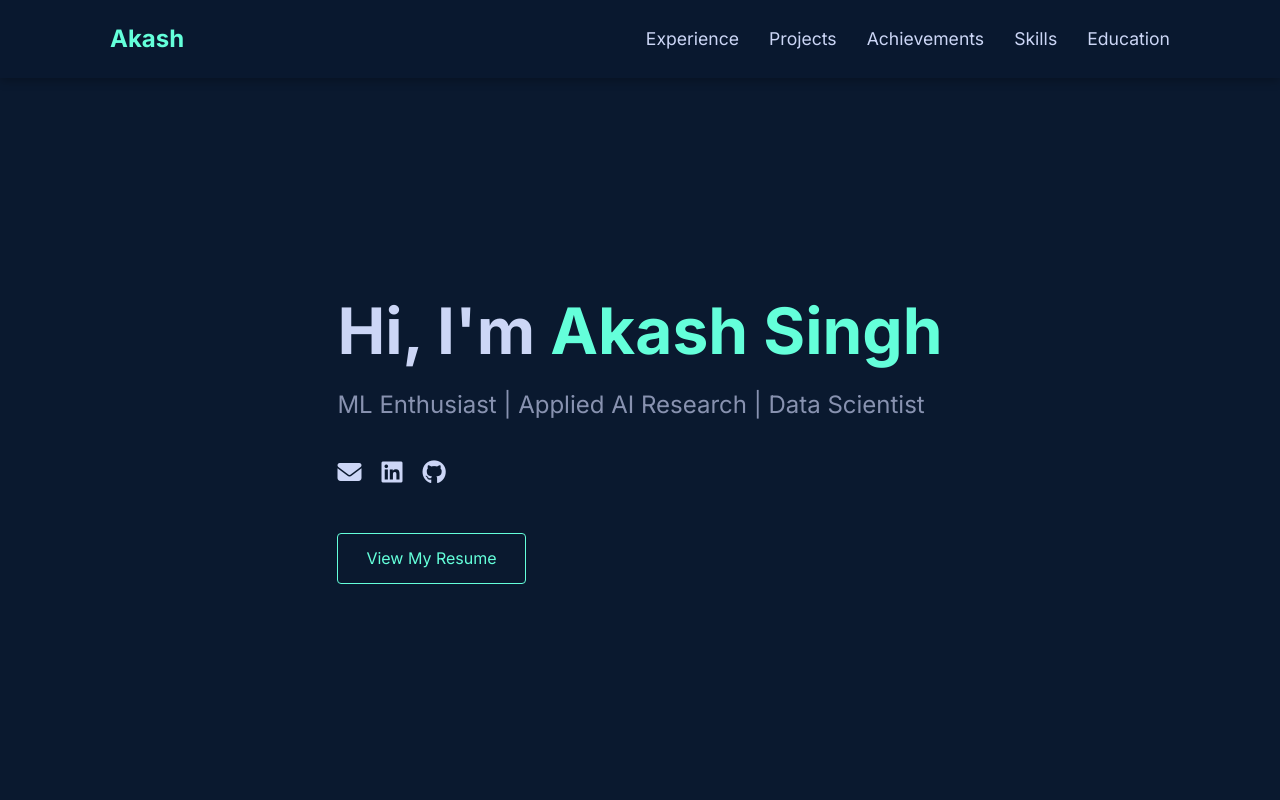
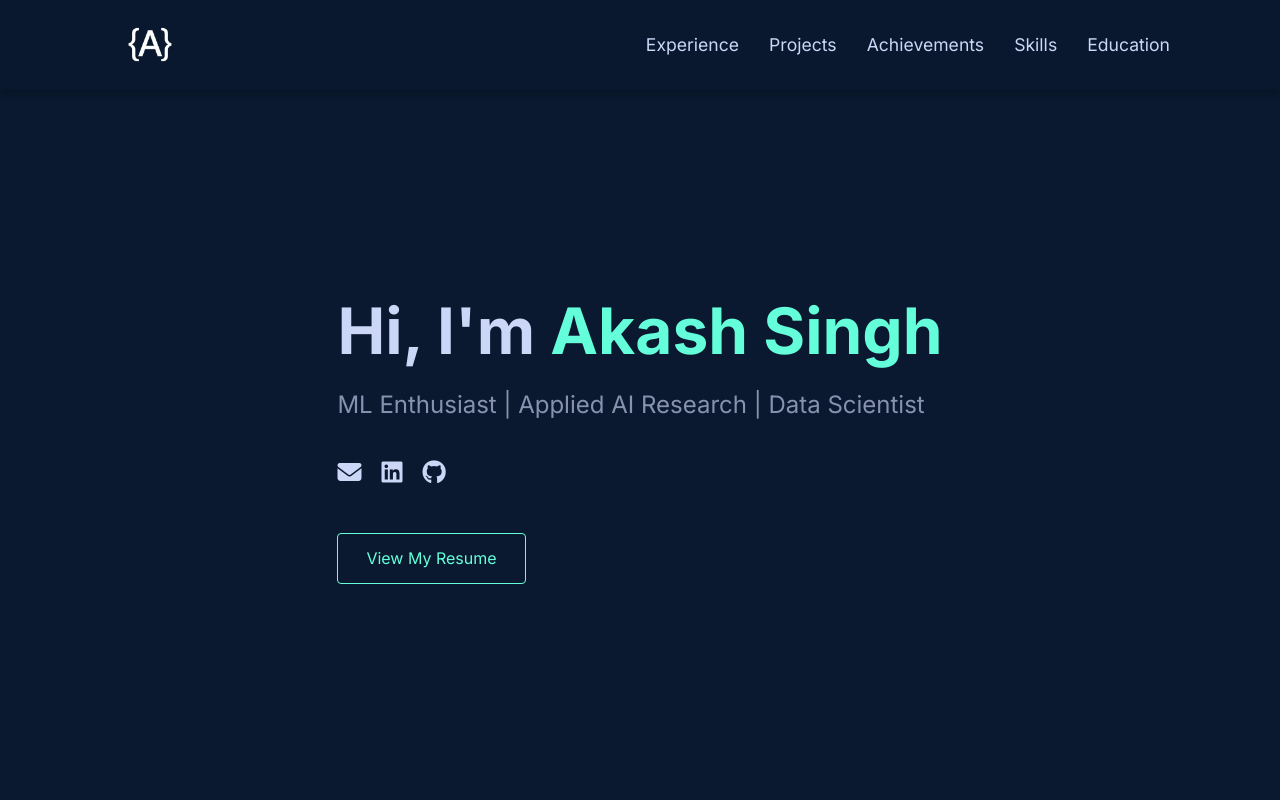
Before and after one commit to akashsinghiitr/portfolio, a plain HTML site: page index.html in a window 1280 px wide. Shown: the top 800 px of the page. Drawn offline with Linux system fonts and the light colour scheme.

Commit message:
Added .\portfolio_logo.png

```diff
--- a/index.html
+++ b/index.html
@@ -4,6 +4,14 @@
     <meta charset="UTF-8" />
     <meta name="viewport" content="width=device-width, initial-scale=1.0" />
     <title>Akash Singh | Portfolio</title>
+    <link
+      rel="icon"
+      type="image/png"
+      sizes="32x32"
+      href="portfolio_logo.png?v=1"
+    />
+    <link rel="shortcut icon" type="image/png" href="portfolio_logo.png?v=1" />
+    <link rel="apple-touch-icon" href="portfolio_logo.png?v=1" />
     <link rel="stylesheet" href="style.css" />
     <link
       rel="stylesheet"
@@ -17,7 +25,13 @@
   <body>
     <nav class="navbar">
       <div class="container">
-        <a href="https://github.com/akashsinghiitr" class="logo">Akash</a>
+        <a href="#home" class="logo">
+          <img
+            src="portfolio_logo.png"
+            alt="Akash Singh Logo"
+            class="logo-img"
+          />
+        </a>
         <ul class="nav-links">
           <li><a href="#experience">Experience</a></li>
           <li><a href="#projects">Projects</a></li>
--- a/style.css
+++ b/style.css
@@ -4,7 +4,7 @@
   --heading-color: #ccd6f6;
   --accent-color: #64ffda;
   --card-bg: #112240;
-  --nav-bg: rgba(10, 25, 47, 0.85);
+  --nav-bg: rgba(10, 25, 47, 0.75);
   --transition: all 0.3s ease-in-out;
 }
 
@@ -45,7 +45,7 @@ ul {
   background-color: var(--nav-bg);
   backdrop-filter: blur(10px);
   z-index: 1000;
-  padding: 20px 0;
+  padding: 15px 0;
   box-shadow: 0 2px 10px rgba(0, 0, 0, 0.3);
 }
 
@@ -53,12 +53,22 @@ ul {
   display: flex;
   justify-content: space-between;
   align-items: center;
+  height: 60px;
 }
 
 .logo {
-  font-size: 1.5rem;
-  font-weight: 700;
-  color: var(--accent-color);
+  display: flex;
+  align-items: center;
+}
+
+.logo-img {
+  height: 80px;
+  width: auto;
+  transition: var(--transition);
+}
+
+.logo-img:hover {
+  transform: scale(1.05);
 }
 
 .nav-links {
```
Also changed, not shown: portfolio_logo.png (added).
